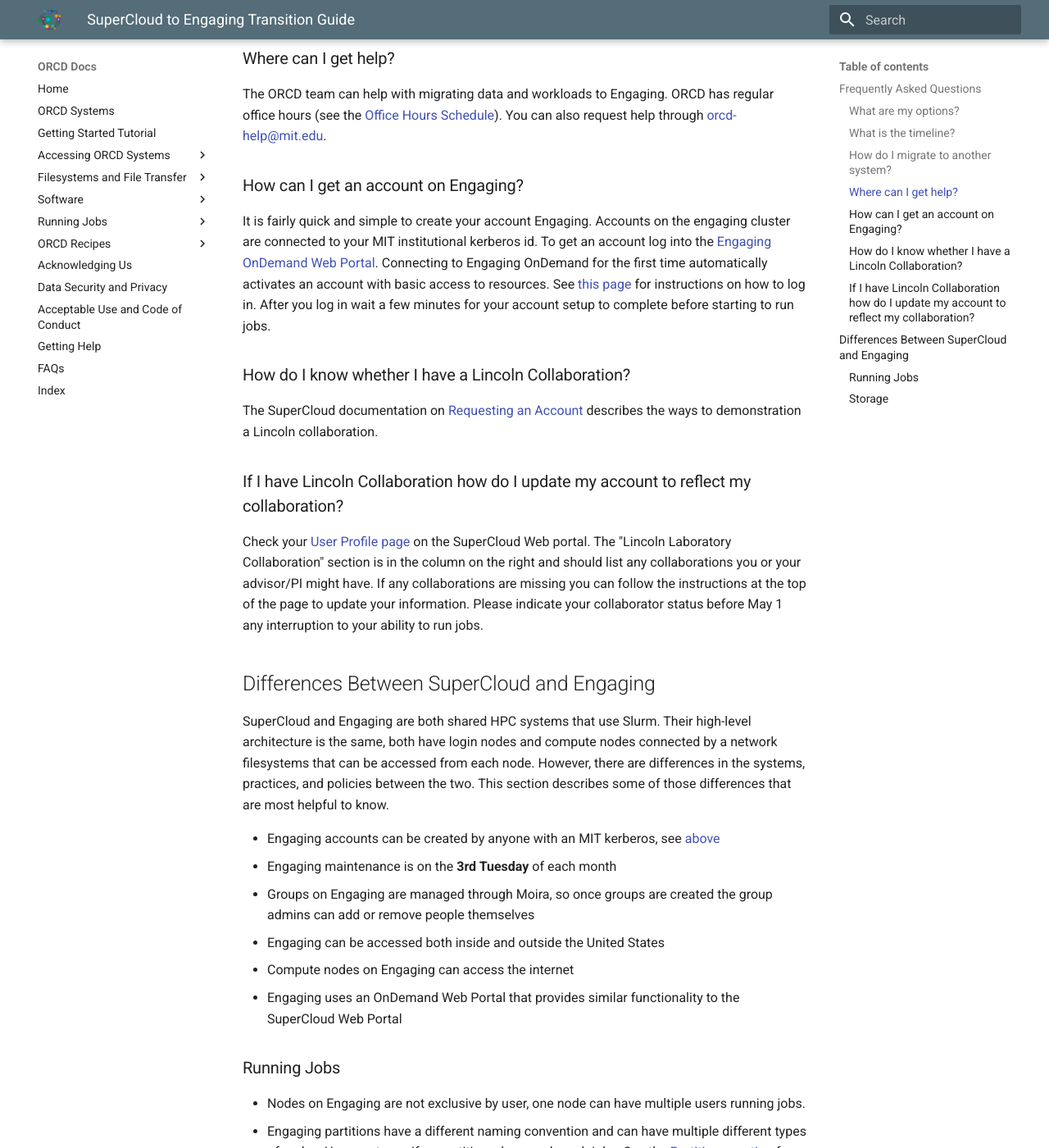
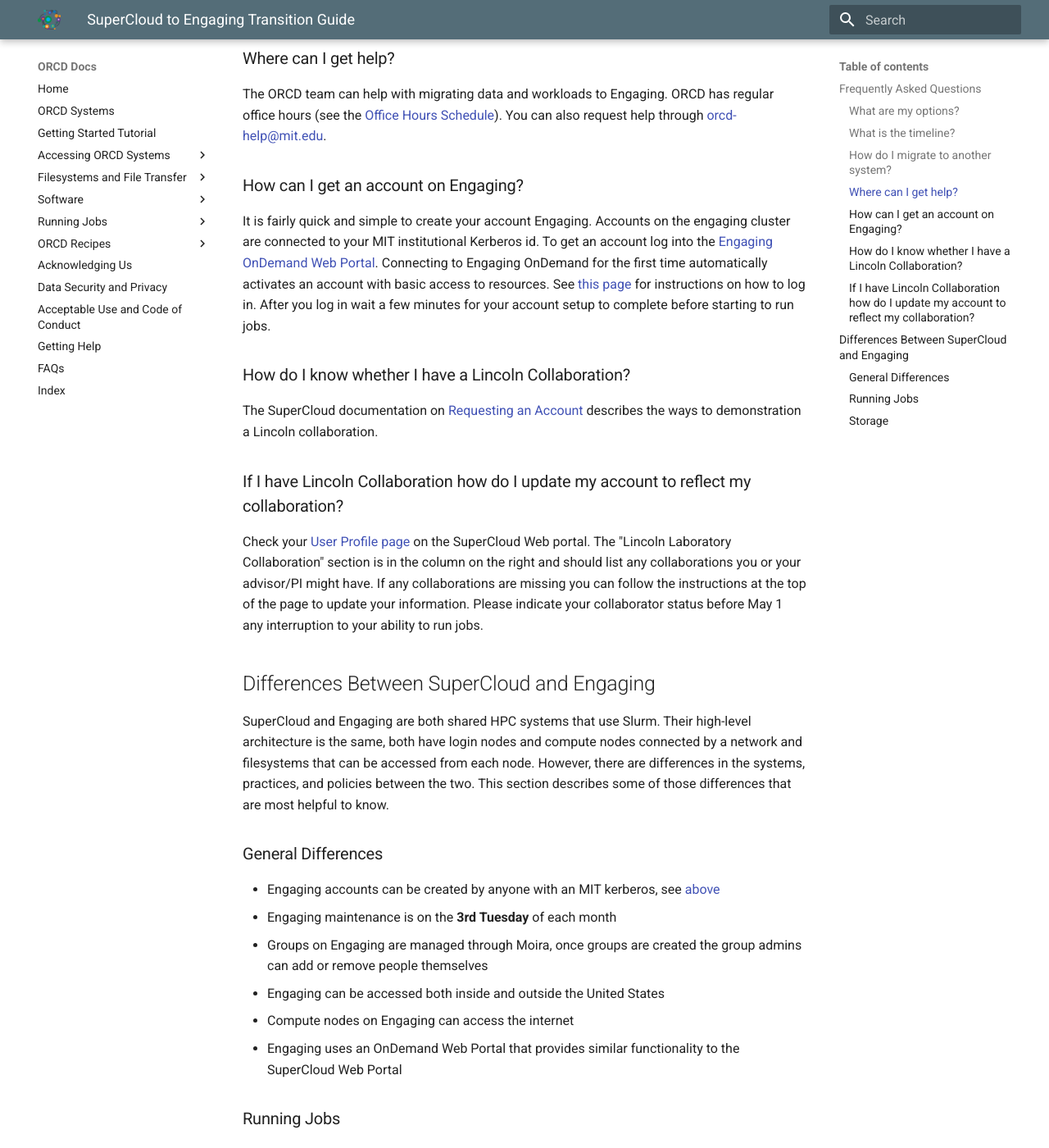
Before and after one commit to mit-orcd/orcd-docs-edit, an MkDocs documentation site: the page built from docs/transition-guide-supercloud.md, in a window 1280 px wide and 1400 px high, scrolled down 1330 px. Shown: the whole window at 82% size. Built offline with MkDocs 1.6.1 and Material for MkDocs 9.7.7, drawn with Linux system fonts in a browser that asks for light colours; some of the changed text lies outside the part shown.

Commit message:
typo and text fixes

```diff
--- a/docs/transition-guide-supercloud.md
+++ b/docs/transition-guide-supercloud.md
@@ -33,7 +33,7 @@
 
 ### How can I get an account on Engaging?
 
-It is fairly quick and simple to create your account Engaging. Accounts on the engaging cluster are connected to your MIT institutional kerberos id. To get an account log into the [Engaging OnDemand Web Portal](https://engaging-ood.mit.edu). Connecting to Engaging OnDemand for the first time automatically activates an account with basic access to resources. See [this page](accessing-orcd/ondemand-login.md) for instructions on how to log in. After you log in wait a few minutes for your account setup to complete before starting to run jobs.
+It is fairly quick and simple to create your account Engaging. Accounts on the engaging cluster are connected to your MIT institutional Kerberos id. To get an account log into the [Engaging OnDemand Web Portal](https://engaging-ood.mit.edu). Connecting to Engaging OnDemand for the first time automatically activates an account with basic access to resources. See [this page](accessing-orcd/ondemand-login.md) for instructions on how to log in. After you log in wait a few minutes for your account setup to complete before starting to run jobs.
 
 ### How do I know whether I have a Lincoln Collaboration?
 
@@ -45,11 +45,13 @@
 
 ## Differences Between SuperCloud and Engaging
 
-SuperCloud and Engaging are both shared HPC systems that use Slurm. Their high-level architecture is the same, both have login nodes and compute nodes connected by a network filesystems that can be accessed from each node. However, there are differences in the systems, practices, and policies between the two. This section describes some of those differences that are most helpful to know.
+SuperCloud and Engaging are both shared HPC systems that use Slurm. Their high-level architecture is the same, both have login nodes and compute nodes connected by a network and filesystems that can be accessed from each node. However, there are differences in the systems, practices, and policies between the two. This section describes some of those differences that are most helpful to know.
+
+### General Differences
 
 - Engaging accounts can be created by anyone with an MIT kerberos, see [above](#how-can-i-get-an-account-on-engaging)
 - Engaging maintenance is on the **3rd Tuesday** of each month
-- Groups on Engaging are managed through Moira, so once groups are created the group admins can add or remove people themselves
+- Groups on Engaging are managed through Moira, once groups are created the group admins can add or remove people themselves
 - Engaging can be accessed both inside and outside the United States
 - Compute nodes on Engaging can access the internet
 - Engaging uses an OnDemand Web Portal that provides similar functionality to the SuperCloud Web Portal
```
Also changed, not shown: other parts of docs/transition-guide-supercloud.md (+1 -1 lines).
